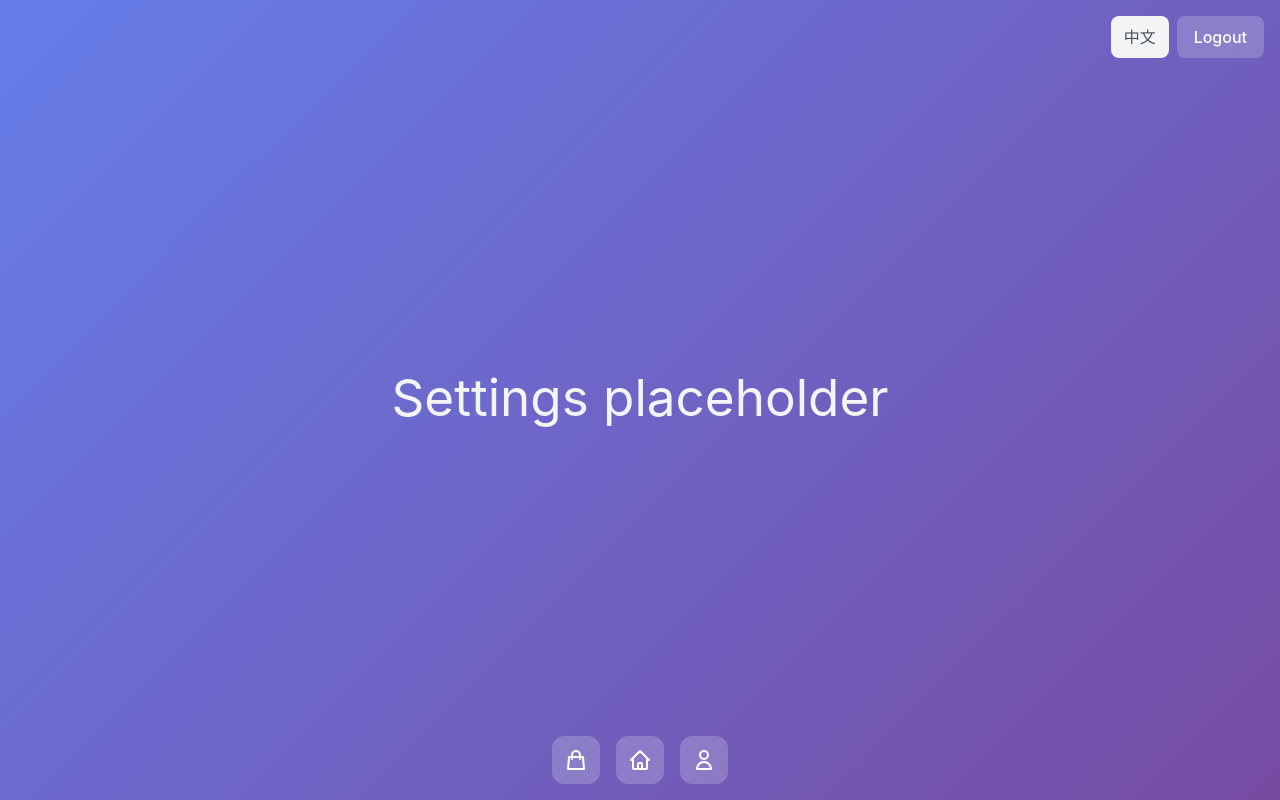
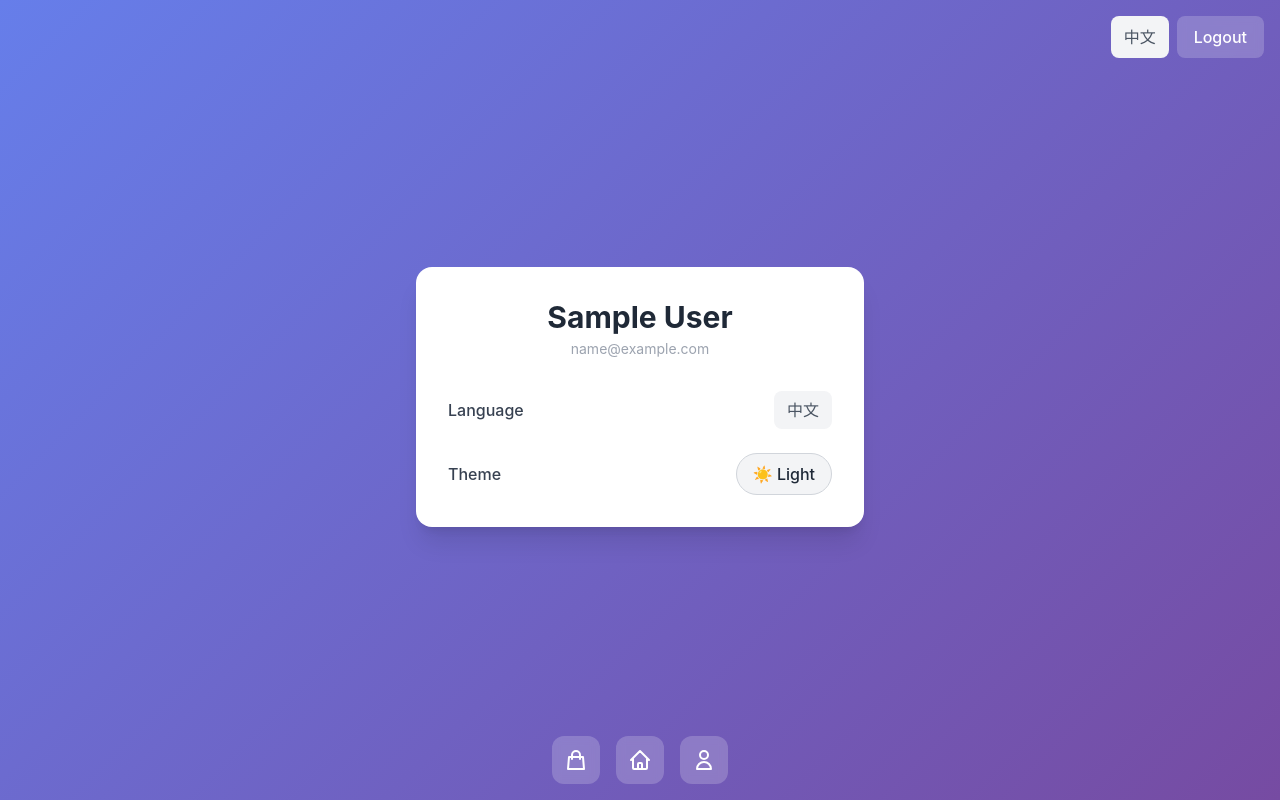
Before and after one commit to ST2020wa/tabepal, a React (Vite) app in the folder frontend/: page /settings in a window 1280 px wide. Built offline with nearby package versions, Linux system fonts and the light colour scheme; sample sign-in values are in the browser's storage.

Commit message:
update setting component --in progress

```diff
--- a/frontend/src/components/Settings.tsx
+++ b/frontend/src/components/Settings.tsx
@@ -1,7 +1,45 @@
+import { useAuth } from "../contexts/AuthContext"
+import { useTheme } from "../contexts/ThemeContext"
+import { LanguageToggle } from "./LanguageToggle"
+
 export function Settings() {
-    return (
-        <div>
-            <h1 className="text-gray-100">Settings placeholder</h1>
+  const { user } = useAuth()
+  const { theme, toggleTheme } = useTheme()
+
+  return (
+    <div className="w-full max-w-md mx-auto mt-12 mb-12 bg-white dark:bg-gray-900 rounded-2xl shadow-xl p-8 flex flex-col gap-8">
+      {/* 用户名标题 */}
+      <div className="text-center">
+        <h1 className="text-3xl font-bold text-gray-800 dark:text-gray-100 mb-1">
+          {user?.name || "User"}
+        </h1>
+        <p className="text-gray-400 text-sm">{user?.email}</p>
+      </div>
+
+      {/* 设置项 */}
+      <div className="flex flex-col gap-6">
+        {/* 语言切换 */}
+        <div className="flex items-center justify-between">
+          <span className="text-gray-700 dark:text-gray-200 font-medium">Language</span>
+          <LanguageToggle />
         </div>
-    )
+        {/* 明暗模式切换 */}
+        <div className="flex items-center justify-between">
+          <span className="text-gray-700 dark:text-gray-200 font-medium">Theme</span>
+          <button
+            onClick={toggleTheme}
+            className={`
+              px-4 py-2 rounded-full border
+              ${theme === 'dark'
+                ? 'bg-gray-800 text-white border-gray-700 hover:bg-gray-700'
+                : 'bg-gray-100 text-gray-800 border-gray-300 hover:bg-gray-200'}
+              transition
+            `}
+          >
+            {theme === 'dark' ? '🌙 Dark' : '☀️ Light'}
+          </button>
+        </div>
+      </div>
+    </div>
+  )
 }
```
